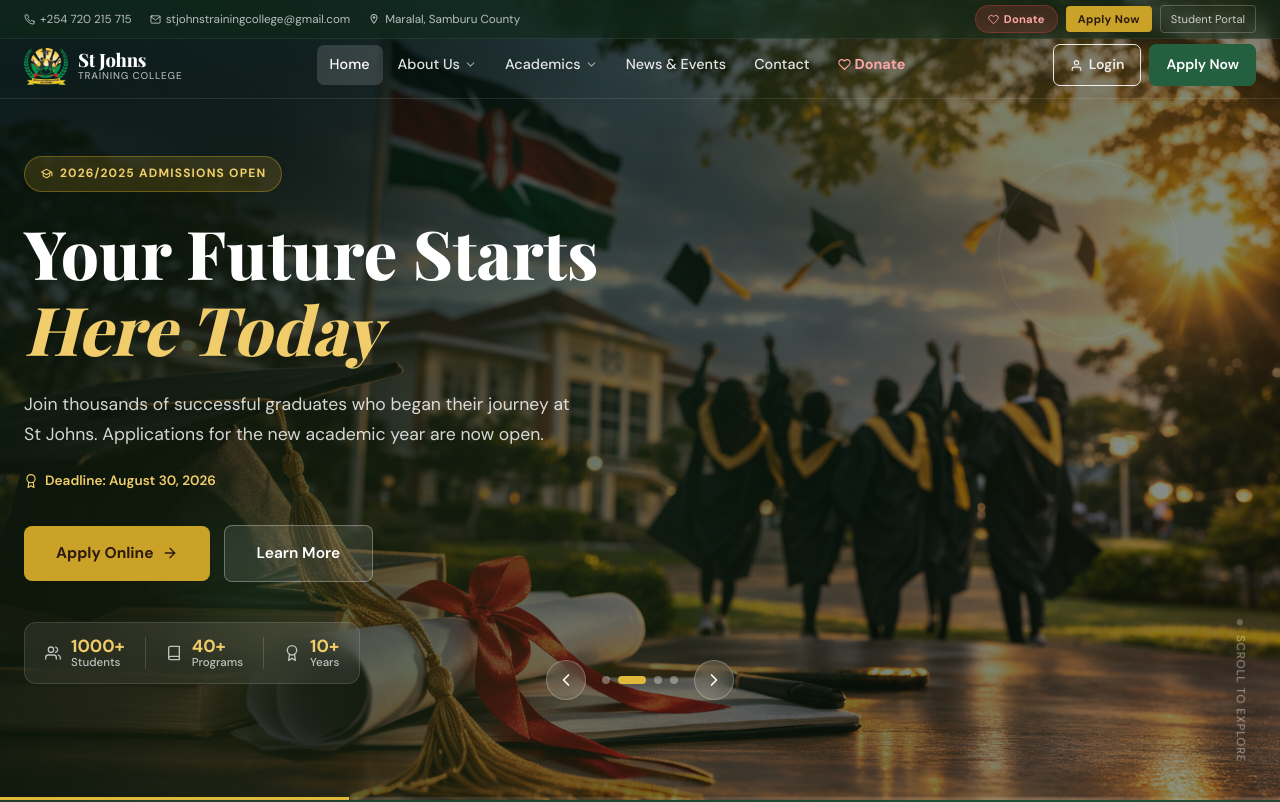
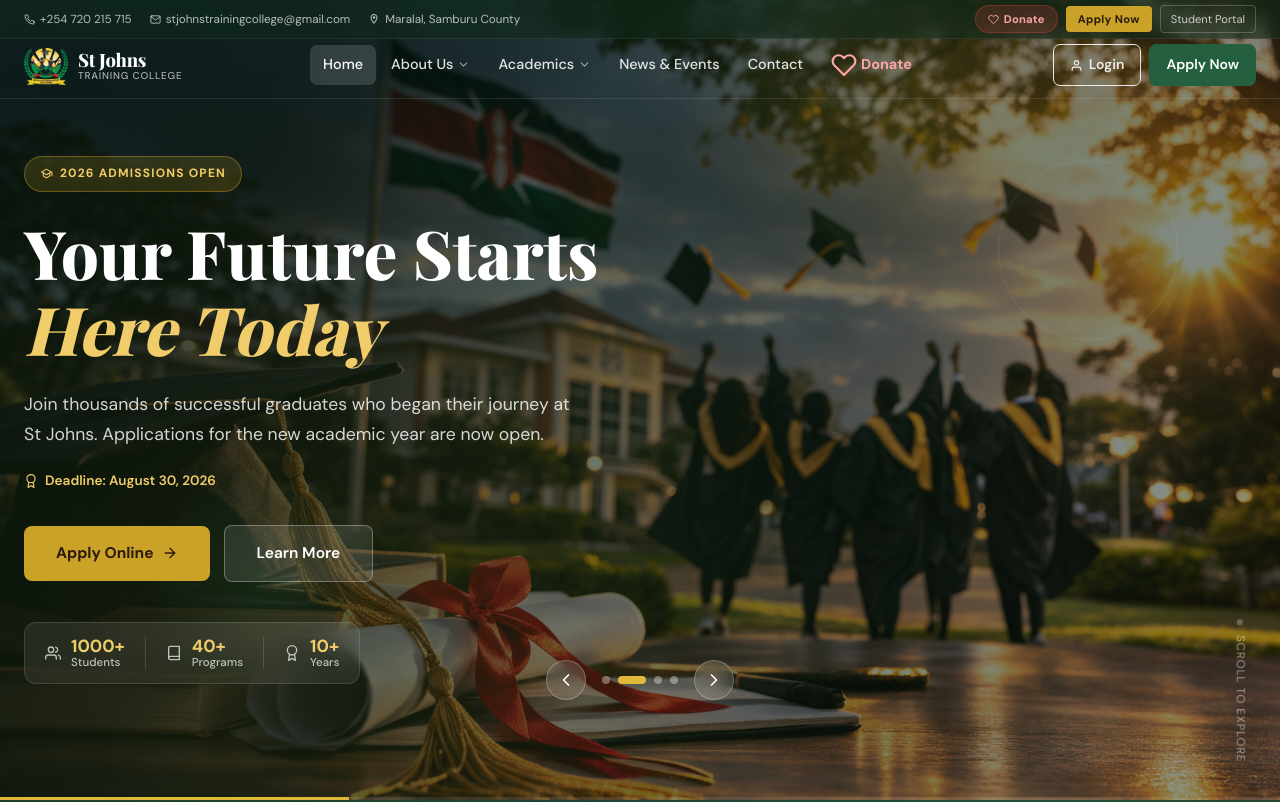
Before and after one commit to richardngasike/StJohn, a Next.js app: page / in a window 1280 px wide. Shown: the top 802 px of the page. Built offline with nearby package versions, Linux system fonts and the light colour scheme; grey boxes are pictures that could not be loaded; a web font is replaced by a local one.

Commit message:
updating programs

```diff
--- a/src/components/Hero/Hero.js
+++ b/src/components/Hero/Hero.js
@@ -13,7 +13,7 @@ const slides = [
     id: 1,
     tag: 'Academic Excellence',
     title: 'St Johns\nTraining College',
-    subtitle: 'St Johns Training College provides world-class education rooted in African values, preparing graduates for professional success and national service.',
+    subtitle: 'St Johns Training College provides world class educationt preparing graduates for professional success and national service.',
     cta: { label: 'Explore Programs', href: '/programs' },
     cta2: { label: 'Apply Now', href: '/apply' },
     bg: 'slide1',
@@ -22,14 +22,14 @@ const slides = [
   },
   {
     id: 2,
-    tag: '2026/2025 Admissions Open',
+    tag: '2026 Admissions Open',
     title: 'Your Future Starts\nHere Today',
     subtitle: 'Join thousands of successful graduates who began their journey at St Johns. Applications for the new academic year are now open.',
     cta: { label: 'Apply Online', href: '/apply' },
     cta2: { label: 'Learn More', href: '/about' },
     bg: 'slide2',
     accent: 'Deadline: August 30, 2026',
-    stat: { value: '2,500+', label: 'Students Enrolled' },
+    stat: { value: '1,000+', label: 'Students Enrolled' },
   },
   {
     id: 3,
@@ -50,7 +50,7 @@ const slides = [
     cta: { label: 'Our Programs', href: '/programs' },
     cta2: { label: 'Contact Us', href: '/contact' },
     bg: 'slide4',
-    accent: '120+ Industry Partners',
+    accent: '50+ Industry Partners',
     stat: { value: '30+', label: 'Years of Excellence' },
   },
 ];
--- a/src/components/Navbar/Navbar.js
+++ b/src/components/Navbar/Navbar.js
@@ -226,7 +226,7 @@ export default function Navbar() {
                   pathname === '/donate' ? styles.navLinkActive : '',
                 ].join(' ')}
               >
-                <FiHeart size={13} className={styles.donateHeart} />
+                <FiHeart size={26} className={styles.donateHeart} />
                 Donate
               </Link>
             </li>
@@ -272,7 +272,7 @@ export default function Navbar() {
                     </Link>
                     <div className={styles.userDropdownDivider} />
                     <Link href="/donate" className={`${styles.userDropdownItem} ${styles.userDropdownDonate}`}>
-                      <FiHeart size={14} /> Donate / Support a Student
+                      <FiHeart size={40} /> Donate / Support a Student
                     </Link>
                     <div className={styles.userDropdownDivider} />
                     <button onClick={handleLogout} className={styles.userDropdownLogout}>
```
